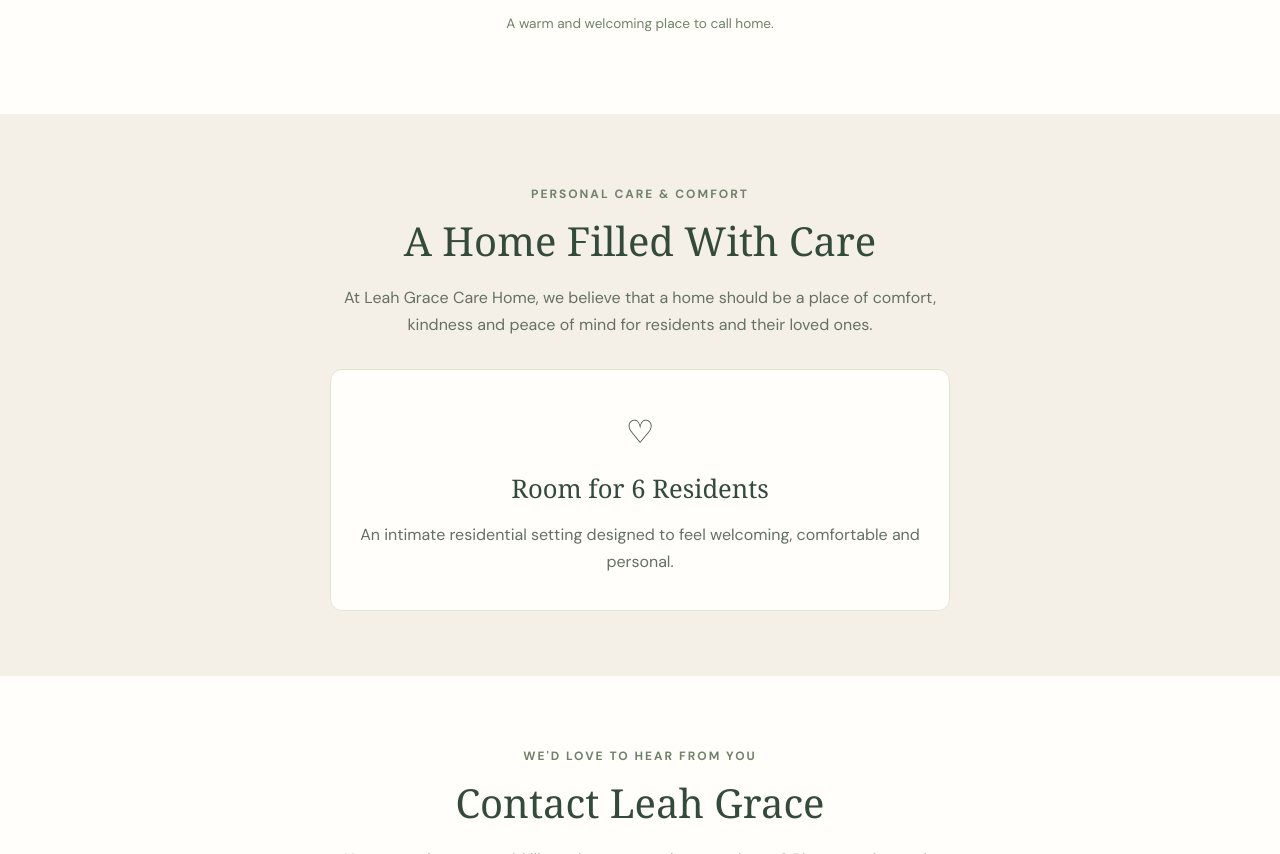
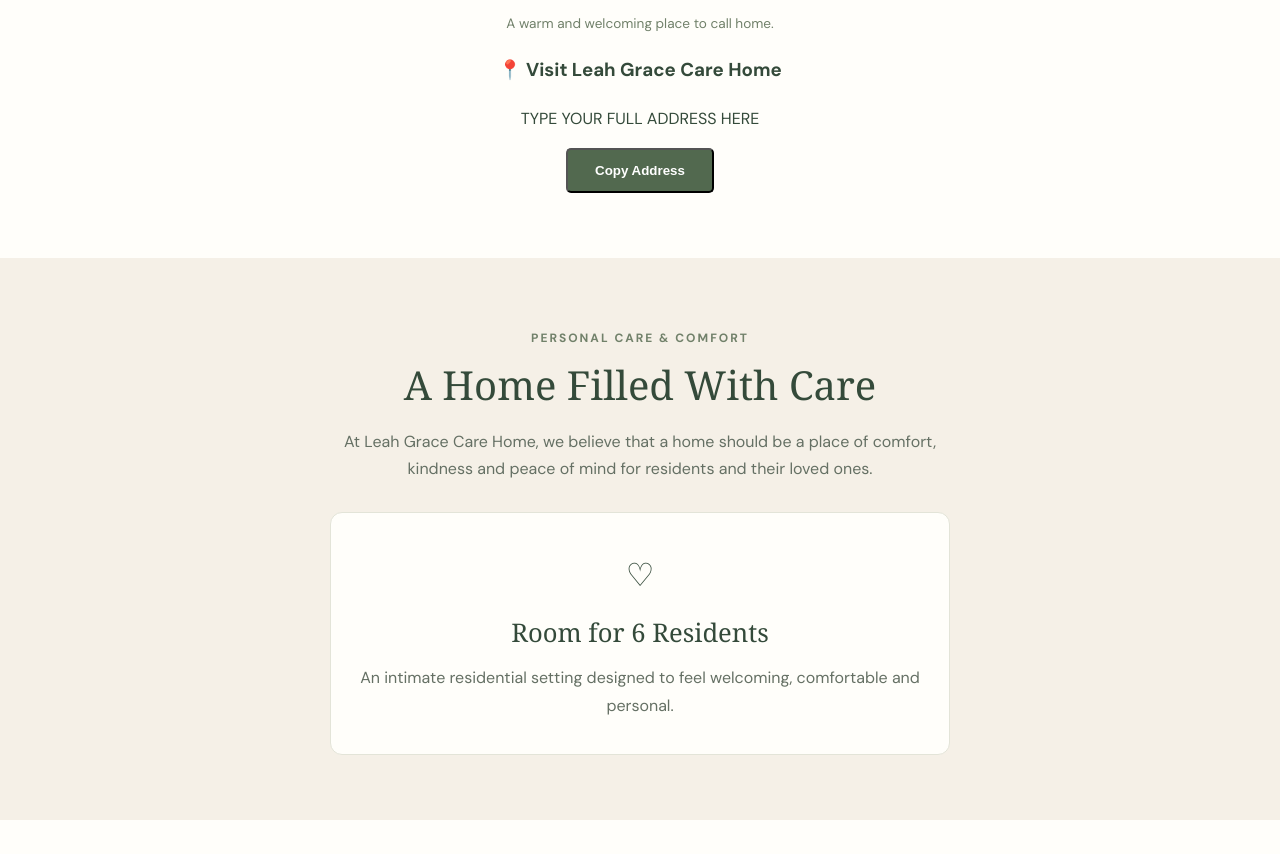
Before and after one commit to louiscjr/Leahgracecarehome, a plain HTML site: page index.html in a window 1280 px wide. Shown: the part 1146-2000 px from the top of the page. Drawn offline with Linux system fonts and the light colour scheme.

Commit message:
Implement photo section with address copy feature
Added a photo section with address display and copy functionality.

```diff
--- a/index.html
+++ b/index.html
@@ -325,18 +325,66 @@
       </a>
     </section>
 
+
 <section class="photo-section">
-      <!-- Replace care-home.jpg with your own photo filename -->
   <img
     class="home-photo"
     src="care-home.jpg"
     alt="Leah Grace Care Home"
     onerror="this.style.display='none';"
   >
+
   <p class="photo-caption">
     A warm and welcoming place to call home.
   </p>
+
+  <div class="address-box">
+    <h3>📍 Visit Leah Grace Care Home</h3>
+
+    <p id="care-home-address">TYPE YOUR FULL ADDRESS HERE</p>
+
+    <button
+      class="button button-primary"
+      type="button"
+      onclick="copyCareHomeAddress()"
+    >
+      <span id="copy-button-text">Copy Address</span>
+    </button>
+  </div>
 </section>
+
+<script>
+  function copyCareHomeAddress() {
+    const address = document.getElementById(
+      'care-home-address'
+    ).textContent.trim();
+
+    const buttonText = document.getElementById(
+      'copy-button-text'
+    );
+
+    if (address === 'TYPE YOUR FULL ADDRESS HERE') {
+      alert('Please add your care home address first.');
+      return;
+    }
+
+    if (navigator.clipboard && window.isSecureContext) {
+      navigator.clipboard.writeText(address)
+        .then(() => {
+          buttonText.textContent = 'Address Copied!';
+          setTimeout(() => {
+            buttonText.textContent = 'Copy Address';
+          }, 2500);
+        })
+        .catch(() => {
+          window.prompt('Copy your address below:', address);
+        });
+    } else {
+      window.prompt('Copy your address below:', address);
+    }
+  }
+</script>
+
 
     <section class="care-section">
       <span class="section-label">Personal Care & Comfort</span>
```
Lines whose indentation alone changed are shown as unchanged.
